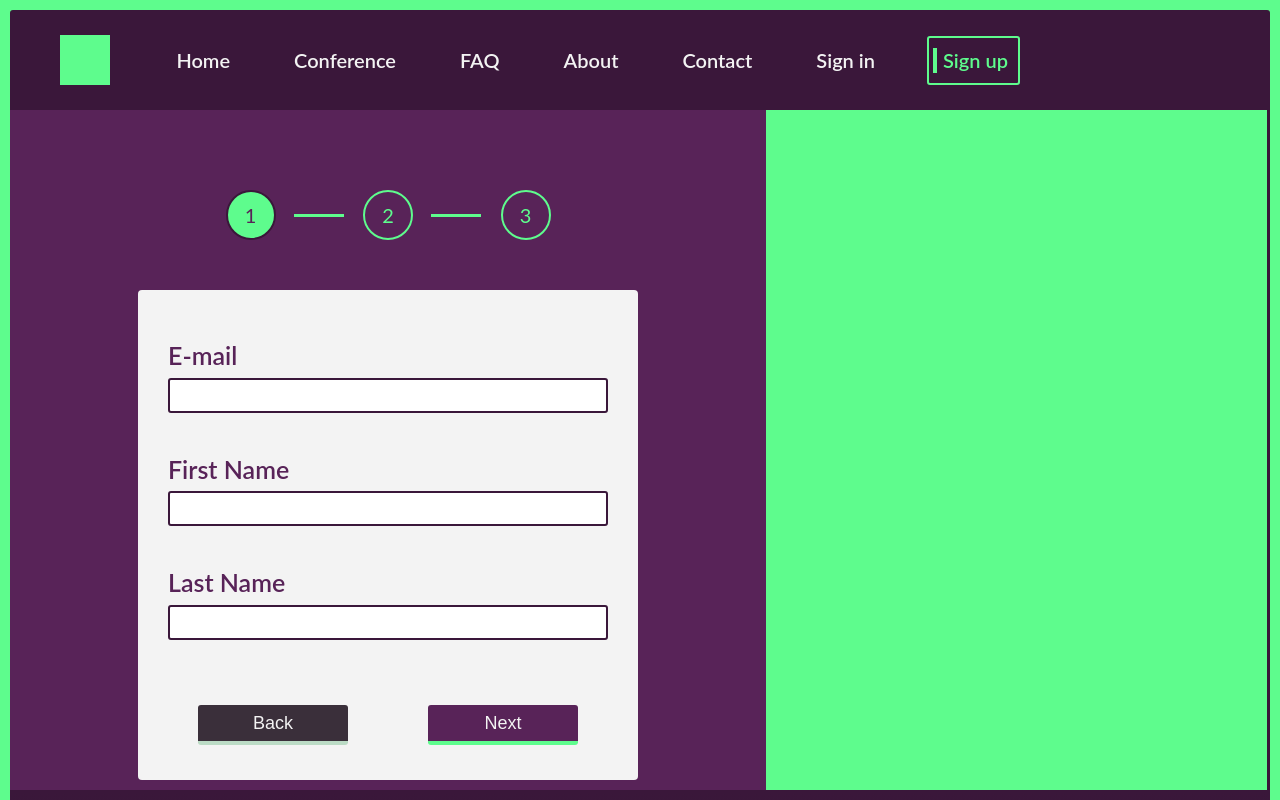
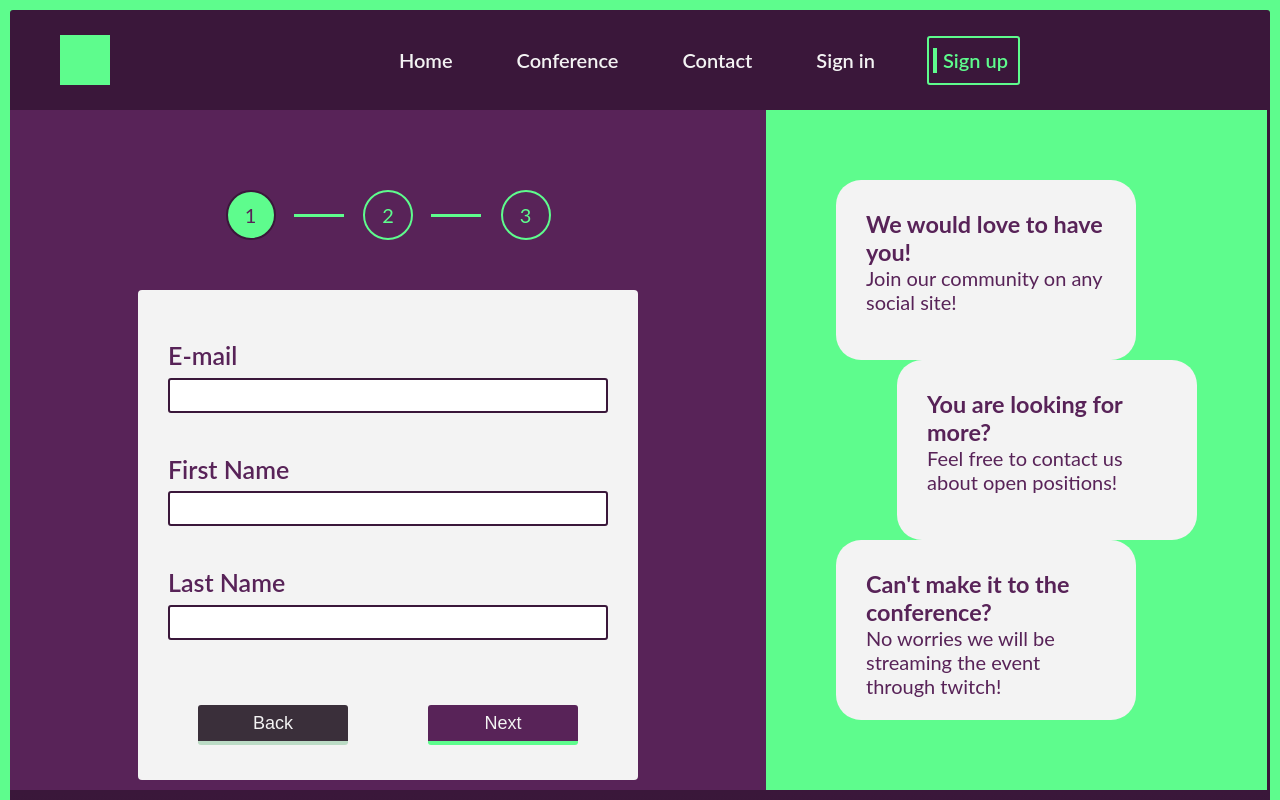
Before and after one commit to DownTown44/conference-uni, a React (Create React App) app: page /signup in a window 1280 px wide. Shown: the top 800 px of the page. Built offline with nearby package versions, Linux system fonts and the light colour scheme.

Commit message:
Signup Community side

```diff
--- /dev/null
+++ b/src/components/Community/CommunityCard.js
@@ -0,0 +1,12 @@
+import React from 'react';
+
+const CommunityCard = (props) => {
+  return (
+    <div className="communityCard">
+      <h3>{props.title}</h3>
+      <p>{props.children}</p>
+    </div>
+  )
+}
+
+export default CommunityCard;
--- a/src/components/Navigation/NavigationItems.js
+++ b/src/components/Navigation/NavigationItems.js
@@ -1,4 +1,4 @@
-import React, {useState, useEffect} from 'react';
+import React from 'react';
 import { useLocation } from 'react-router-dom';
 
 import NavigationItem from './NavigationItem';
@@ -10,8 +10,8 @@ const NavigationItems = (props) => {
     <ul className='navigationItems'>
       <NavigationItem link='/' location={location}>Home</NavigationItem>
       <NavigationItem link='/conference' location={location}>Conference</NavigationItem>
-      <NavigationItem location={location}>FAQ</NavigationItem>
-      <NavigationItem location={location}>About</NavigationItem>
+      {/* <NavigationItem location={location}>FAQ</NavigationItem> */}
+      {/* <NavigationItem location={location}>About</NavigationItem> */}
       <NavigationItem link='/contact' location={location}>Contact</NavigationItem>
       {/* TODO: Conditional rendering sign up and sign in*/}
       <NavigationItem onClick={props.openLogin} location={null}>Sign in</NavigationItem>
--- a/src/containers/Conference.js
+++ b/src/containers/Conference.js
@@ -47,7 +47,7 @@ const Conference = () => {
           <p>As a challenger you will need to attend the presentation phase and listen to the challenges.</p>
           <p>You can come up with your <span>own</span> challenge as long as it is inside the topic.</p>
           <br />
-          <p>The purpose is that you will have to use the idea/idea's that you heard on the presentation</p>
+          <p>The purpose is that you will have to use the idea/idea's that you heard on the presentation.</p>
           <br />
           <h4>Things you need:</h4>
           <ul>
--- a/src/containers/SignUp.js
+++ b/src/containers/SignUp.js
@@ -1,6 +1,7 @@
 import React from 'react';
 
 import SignupForm from '../components/Signup/SignupForm';
+import CommunityCard from '../components/Community/CommunityCard';
 
 const Signup = () => {
   return (
@@ -8,8 +9,12 @@ const Signup = () => {
       <div className="signup__form">
         <SignupForm />
       </div>
-      <div className="signup__didyou">
-
+      <div className="signup__community">
+        <div className="signup__community-content">
+          <CommunityCard title="We would love to have you!">Join our community on any social site!</CommunityCard>
+          <CommunityCard title="You are looking for more?">Feel free to contact us about open positions!</CommunityCard>
+          <CommunityCard title="Can't make it to the conference?">No worries we will be streaming the event through twitch!</CommunityCard>
+        </div>
       </div>
     </div>
   );
--- a/src/css/style.css
+++ b/src/css/style.css
@@ -773,8 +773,28 @@ li {
     display: flex;
     justify-content: center;
     align-items: flex-start; }
-  .signup__didyou {
+  .signup__community {
     background-color: #5EFC8D;
     height: 100%;
     width: 40%;
     border-right: 3px solid #3A173A; }
+    .signup__community-content {
+      height: 100%;
+      padding: 7rem;
+      display: flex;
+      flex-direction: column;
+      justify-content: space-between; }
+
+.communityCard {
+  background-color: #f3f3f3;
+  color: #582358;
+  height: 18rem;
+  padding: 3rem;
+  font-size: 2rem;
+  width: 30rem;
+  border-radius: 25px;
+  transition: all .3s ease-out; }
+  .communityCard:nth-child(2) {
+    align-self: flex-end; }
+  .communityCard:hover {
+    transform: translateY(-5px); }
--- a/src/sass/pages/_signup.scss
+++ b/src/sass/pages/_signup.scss
@@ -13,10 +13,38 @@
     align-items: flex-start;
   }
 
-  &__didyou{
+  &__community{
     background-color: $color-secondary;
     height: 100%;
     width: 40%;
     border-right: 3px solid $color-primary;
+
+    &-content {
+      height: 100%;
+      padding: 7rem;
+
+      display: flex;
+      flex-direction: column;
+      justify-content: space-between;
+    }
   }
 }
+
+.communityCard {
+  background-color: $color-white-background;
+  color: $color-primary-light;
+  height: 18rem;
+  padding: 3rem;
+  font-size: 2rem;
+  width: 30rem;
+  border-radius: 25px;
+  transition: all .3s ease-out;
+
+  &:nth-child(2) {
+    align-self: flex-end;
+  }
+
+  &:hover {
+    transform: translateY(-5px);
+  }
+}
```
